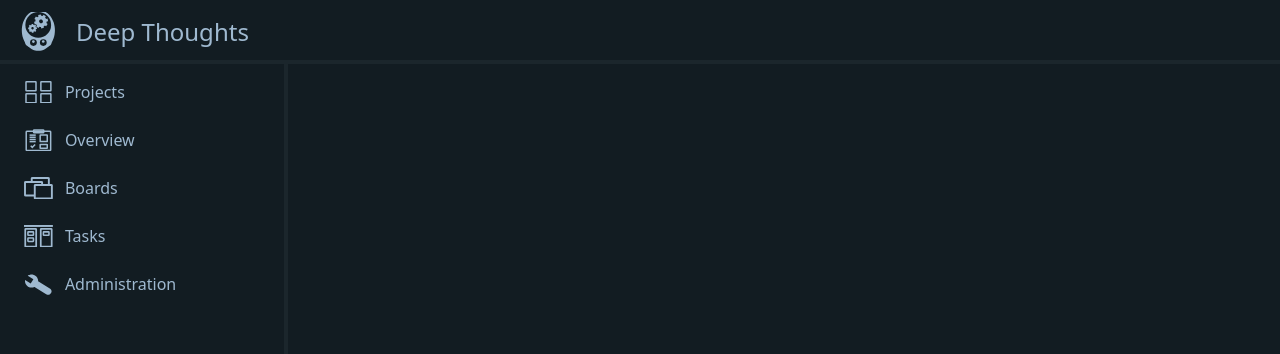
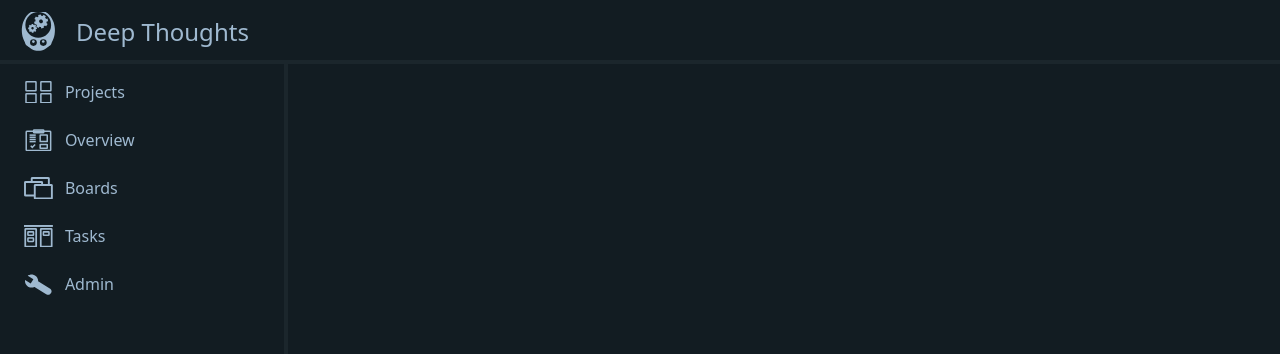
Before and after one commit to TerryHall-Git/Plannovo, a React (Create React App) app: page / in a window 1280 px wide. Shown: the top 354 px of the page. Built offline with nearby package versions, Linux system fonts and the light colour scheme; a web font is replaced by a local one.

Commit message:
fix: nav code cleanup

```diff
--- a/src/components/Navbar.js
+++ b/src/components/Navbar.js
@@ -9,13 +9,44 @@ import { Link, useNavigate } from "react-router-dom";
 import "../styles/Navbar.css";
 
 export default function Navbar() {
-  const [selection, setSelection] = useState("");
   const navigate = useNavigate();
+  const [navLinks, setNavLinks] = useState([
+    {linkName: "projects", cls: "Navbar-deselected", icon: <ProjectsIcon />},
+    {linkName: "overview", cls: "Navbar-deselected", icon: <OverviewIcon />},
+    {linkName: "boards", cls: "Navbar-deselected", icon: <BoardsIcon />},
+    {linkName: "tasks", cls: "Navbar-deselected", icon: <TasksIcon />},
+    {linkName: "admin", cls: "Navbar-deselected", icon: <AdministrationIcon />},
+  ]);
 
   function homeClickHandler() {
-    setSelection("");
     navigate("/");
   }
+
+  //update link status on click
+  function onClickHandler(e) {
+    let elName = e.target.closest("a").name;
+    let updatedLinks = [...navLinks];
+    updatedLinks.forEach(navLink => {
+      navLink.cls = (navLink.linkName === elName) ? "Navbar-selected" : "Navbar-deselected"
+    });
+    setNavLinks(updatedLinks);
+  }
+
+  //create nav links
+  let navLinkMarkup = navLinks.map(({linkName, cls, icon}) => {
+    return (
+      <Link
+        key={linkName}
+        to={`/${linkName}`}
+        name={linkName}
+        className={cls}
+        onClick={onClickHandler}
+      >
+        {icon}
+        <span className="Navbar-icon">{linkName.charAt(0).toUpperCase() + linkName.slice(1)}</span>
+      </Link>
+    );
+  });
 
   return (
     <div>
@@ -29,55 +60,7 @@ export default function Navbar() {
       </div>
       <div className="Navbar-left">
         <nav>
-          <Link
-            to="/projects"
-            name="projects"
-            className={selection === "projects" ? "Navbar-selected" : "Navbar-deselected"}
-            onClick={(e) => setSelection(e.target.closest("a").name)}
-          >
-            <ProjectsIcon />
-            <span className="Navbar-icon">Projects</span>
-          </Link>
-
-          <Link
-            to="/overview"
-            name="overview"
-            className={selection === "overview" ? "Navbar-selected" : "Navbar-deselected"}
-            onClick={(e) => setSelection(e.target.closest("a").name)}
-          >
-            <OverviewIcon />
-            <span className="Navbar-icon">Overview</span>
-          </Link>
-
-          <Link
-            to="/boards"
-            name="boards"
-            className={selection === "boards" ? "Navbar-selected" : "Navbar-deselected"}
-            onClick={(e) => setSelection(e.target.closest("a").name)}
-          >
-            <BoardsIcon />
-            <span className="Navbar-icon">Boards</span>
-          </Link>
-
-          <Link
-            to="/tasks"
-            name="tasks"
-            className={selection === "tasks" ? "Navbar-selected" : "Navbar-deselected"}
-            onClick={(e) => setSelection(e.target.closest("a").name)}
-          >
-            <TasksIcon />
-            <span className="Navbar-icon">Tasks</span>
-          </Link>
-
-          <Link
-            to="/admin"
-            name="admin"
-            className={selection === "admin" ? "Navbar-selected" : "Navbar-deselected"}
-            onClick={(e) => setSelection(e.target.closest("a").name)}
-          >
-            <AdministrationIcon />
-            <span className="Navbar-icon">Administration</span>
-          </Link>
+          {navLinkMarkup}
         </nav>
       </div>
     </div>
```
